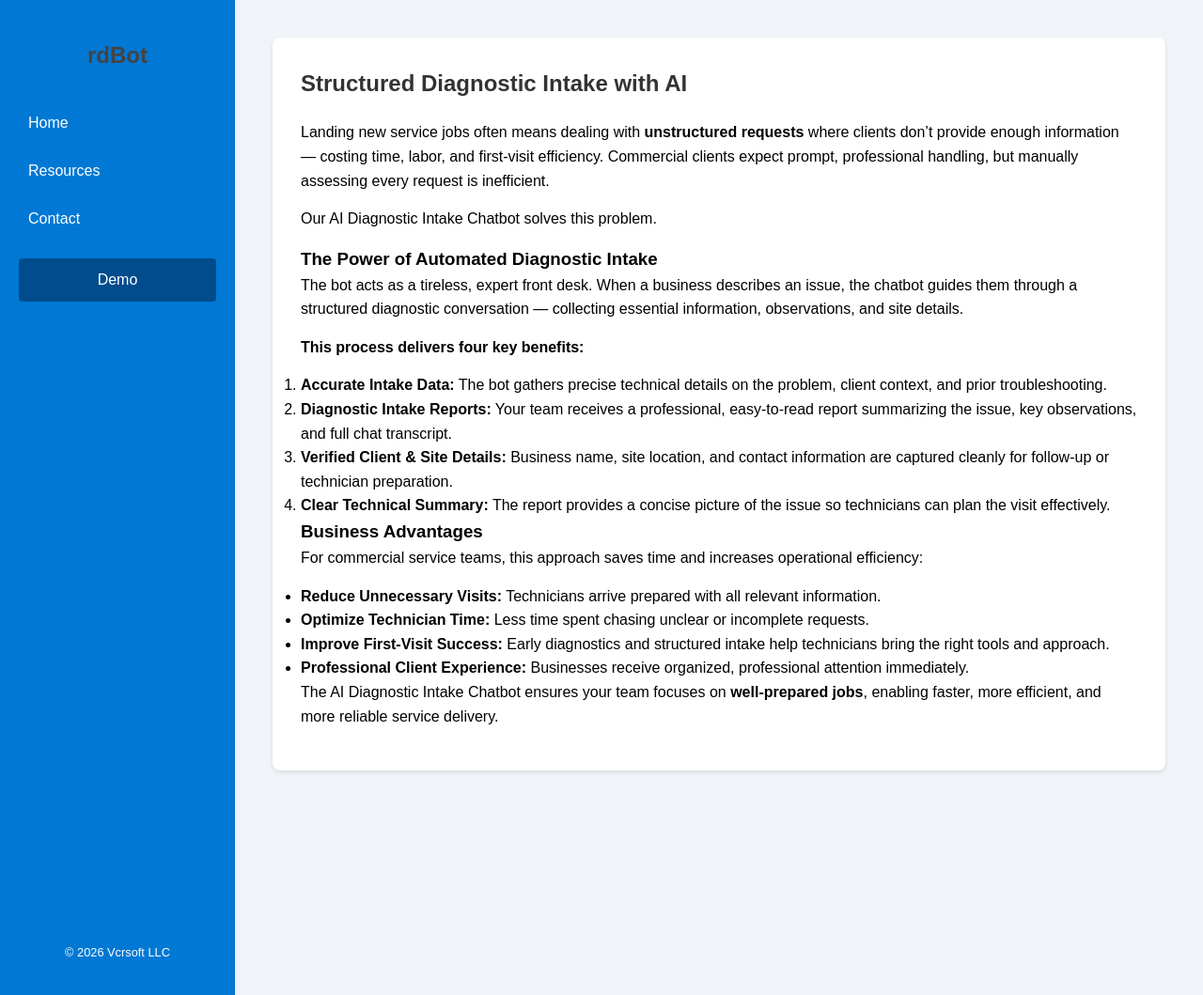
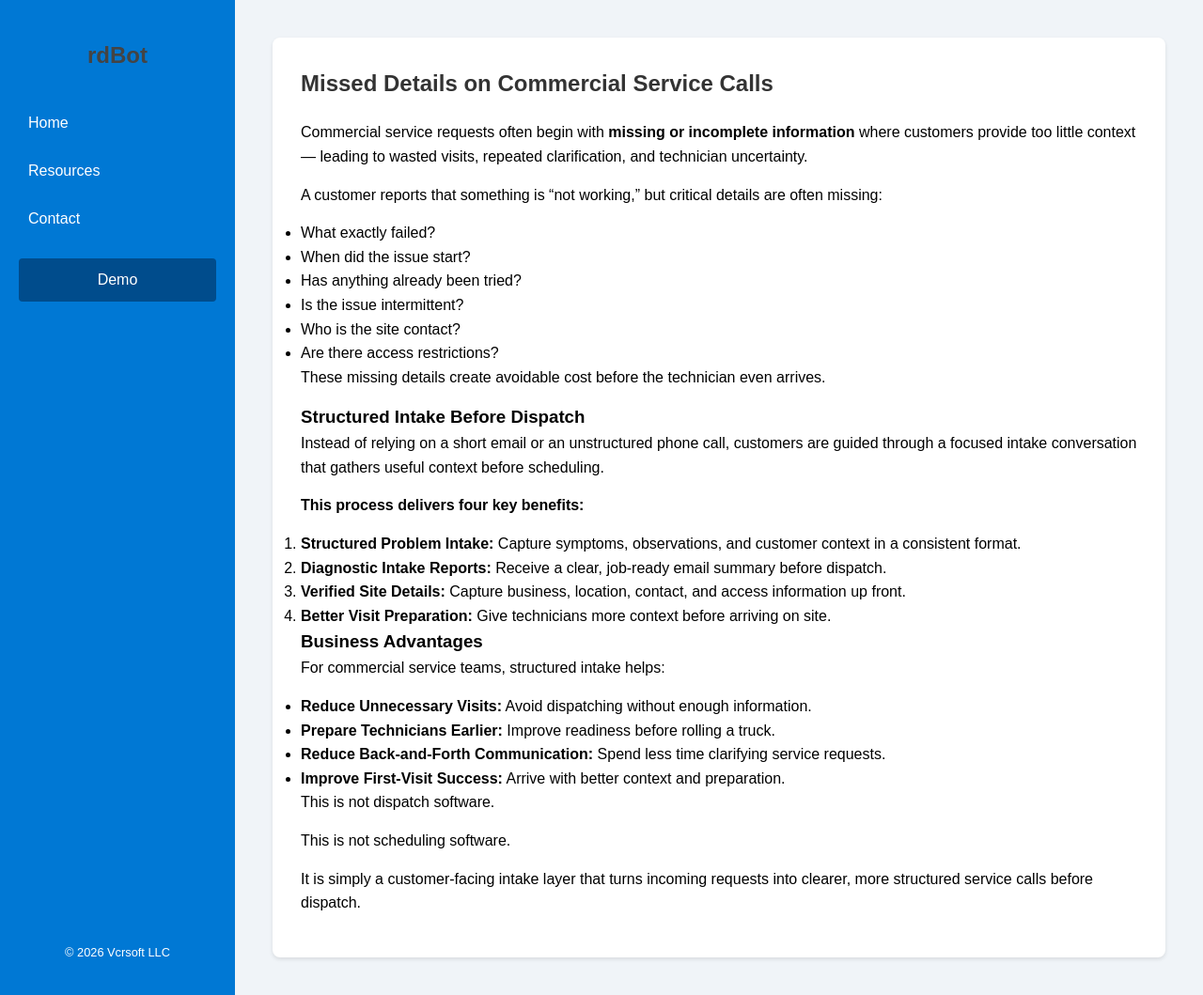
Before and after one commit to vcrsoft/vcrsoft.github.io, a Jekyll site: the page built from _resources/diagnosticIntake.md, in a window 1280 px wide and 1059 px high. Shown: the whole window at 94% size. Built offline with Jekyll 4.4.1, drawn with Linux system fonts in a browser that asks for light colours.

Commit message:
Revise title and content for diagnostic intake resource
Updated the title and excerpt to reflect the focus on missed details in commercial service calls. Revised content to emphasize structured intake benefits and improve clarity.

```diff
--- a/_resources/diagnosticIntake.md
+++ b/_resources/diagnosticIntake.md
@@ -1,31 +1,44 @@
 ---
 layout: resource
-title: "Structured Diagnostic Intake with AI"
-excerpt: "See how AI chatbots transform incoming commercial service requests into actionable Diagnostic Intake reports—highlighting problem summary and verified site details."
+title: "Missed Details on Commercial Service Calls"
+excerpt: "See how structured customer intake turns incomplete service requests into job-ready diagnostic summaries before dispatch."
 ---
 
-Landing new service jobs often means dealing with **unstructured requests** where clients don’t provide enough information — costing time, labor, and first-visit efficiency. Commercial clients expect prompt, professional handling, but manually assessing every request is inefficient.
+Commercial service requests often begin with **missing or incomplete information** where customers provide too little context — leading to wasted visits, repeated clarification, and technician uncertainty.
 
-Our AI Diagnostic Intake Chatbot solves this problem.
+A customer reports that something is "not working," but critical details are often missing:
 
-### The Power of Automated Diagnostic Intake
+* What exactly failed?
+* When did the issue start?
+* Has anything already been tried?
+* Is the issue intermittent?
+* Who is the site contact?
+* Are there access restrictions?
 
-The bot acts as a tireless, expert front desk. When a business describes an issue, the chatbot guides them through a structured diagnostic conversation — collecting essential information, observations, and site details.
+These missing details create avoidable cost before the technician even arrives.
+
+### Structured Intake Before Dispatch
+
+Instead of relying on a short email or an unstructured phone call, customers are guided through a focused intake conversation that gathers useful context before scheduling.
 
 **This process delivers four key benefits:**
 
-1.  **Accurate Intake Data:** The bot gathers precise technical details on the problem, client context, and prior troubleshooting.
-2.  **Diagnostic Intake Reports:** Your team receives a professional, easy-to-read report summarizing the issue, key observations, and full chat transcript.
-3.  **Verified Client & Site Details:** Business name, site location, and contact information are captured cleanly for follow-up or technician preparation.
-4.  **Clear Technical Summary:** The report provides a concise picture of the issue so technicians can plan the visit effectively.
+1. **Structured Problem Intake:** Capture symptoms, observations, and customer context in a consistent format.
+2. **Diagnostic Intake Reports:** Receive a clear, job-ready email summary before dispatch.
+3. **Verified Site Details:** Capture business, location, contact, and access information up front.
+4. **Better Visit Preparation:** Give technicians more context before arriving on site.
 
 ### Business Advantages
 
-For commercial service teams, this approach saves time and increases operational efficiency:
+For commercial service teams, structured intake helps:
 
-* **Reduce Unnecessary Visits:** Technicians arrive prepared with all relevant information.
-* **Optimize Technician Time:** Less time spent chasing unclear or incomplete requests.
-* **Improve First-Visit Success:** Early diagnostics and structured intake help technicians bring the right tools and approach.
-* **Professional Client Experience:** Businesses receive organized, professional attention immediately.
+* **Reduce Unnecessary Visits:** Avoid dispatching without enough information.
+* **Prepare Technicians Earlier:** Improve readiness before rolling a truck.
+* **Reduce Back-and-Forth Communication:** Spend less time clarifying service requests.
+* **Improve First-Visit Success:** Arrive with better context and preparation.
 
-The AI Diagnostic Intake Chatbot ensures your team focuses on **well-prepared jobs**, enabling faster, more efficient, and more reliable service delivery.
+This is not dispatch software.
+
+This is not scheduling software.
+
+It is simply a customer-facing intake layer that turns incoming requests into clearer, more structured service calls before dispatch.
```
